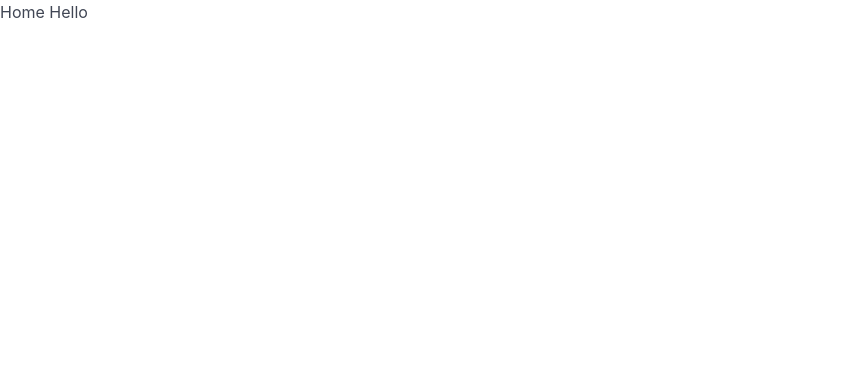
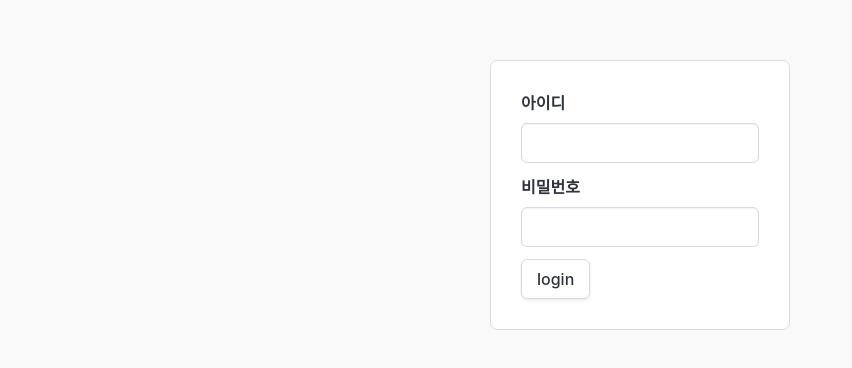
Before and after one commit to iinow/realnoti, a React app: page / in a window 1280 px wide. Shown: the top 368 px of the page, without its empty margins (0-852 px from the left). Built offline with nearby package versions, Linux system fonts and the light colour scheme.

Commit message:
HashRouter 사용

```diff
--- a/app/Root.js
+++ /dev/null
@@ -1,14 +0,0 @@
-import React, { Component } from 'react'
-import { BrowserRouter } from 'react-router-dom'
-import PropTypes from 'prop-types'
-import App from './src/renderer/App'
-
-const Root = () => {
-    return (
-        <BrowserRouter>
-            <App />
-        </BrowserRouter>
-    )
-}
-
-export default Root;
--- a/app/index.js
+++ b/app/index.js
@@ -1,5 +1,6 @@
 import React from 'react'
 import ReactDOM from 'react-dom'
-import Root from './Root'
+import App from './src/renderer/App';
 
-ReactDOM.render(<Root/>, document.getElementById('root'))
+
+ReactDOM.render(<App/>, document.getElementById('root'))
--- a/app/src/pages/Login.jsx
+++ b/app/src/pages/Login.jsx
@@ -1,13 +1,15 @@
 import React, { Component } from 'react';
 import PropTypes from 'prop-types';
+import { Link, HashRouter } from 'react-router-dom'
+import { URL_HOME } from '../util/constant'
 
 const BodyBackgroundColor = '#F9F9F9'
 const FORM_STYLE = {
     margin: "0 auto",
     padding: 30,
     width: 300,
-    border : "1px solid #D7DDE1",
-    borderRadius:"7px",
+    border: "1px solid #D7DDE1",
+    borderRadius: "7px",
     backgroundColor: "white"
     // marginLeft: "auto",
     // marginRight: "auto",
@@ -48,18 +50,23 @@ class Login extends Component {
     }
 
     handleLoginOnClick = (e) => {
-        this.setState({
-            id:'',
-            pw:''
-        })
-        alert('클릭22' + this.state.id + ', ' + this.state.pw)
-        this.etxId.focus()
+        const { id, pw } = this.state
+        if (id === '' || pw === '') {
+            this.setState({
+                id: '',
+                pw: ''
+            })
+            alert('클릭22' + this.state.id + ', ' + this.state.pw)
+            this.etxId.focus()
+        } else {
+            this.props.history.push(URL_HOME)
+        }
     }
 
     render() {
         return (
             <form>
-                <div style={{ width: 20, height: 60, padding: '10px', margin: "0 auto"}}>
+                <div style={{ width: 20, height: 60, padding: '10px', margin: "0 auto" }}>
 
                 </div>
                 <div style={FORM_STYLE}>
@@ -69,7 +76,7 @@ class Login extends Component {
                             <input className="input" type="text" placeholder=""
                                 value={this.state.id}
                                 onChange={this.handleIdChange}
-                                ref={(ref)=>this.etxId = ref}/>
+                                ref={(ref) => this.etxId = ref} />
                         </div>
                     </div>
 
@@ -79,11 +86,11 @@ class Login extends Component {
                             <input className="input" type="text" placeholder=""
                                 value={this.state.pw}
                                 onChange={this.handlePwChange}
-                                onKeyPress={(e)=>{
-                                    if(e.key == 'Enter'){
+                                onKeyPress={(e) => {
+                                    if (e.key == 'Enter') {
                                         this.handleLoginOnClick()
                                     }
-                                }}/>
+                                }} />
                         </div>
                     </div>
 
--- a/app/src/renderer/App.jsx
+++ b/app/src/renderer/App.jsx
@@ -1,16 +1,32 @@
 import React, { Component } from 'react'
-import { Route } from 'react-router-dom'
+import {
+    Route,
+    Link,
+    Switch,
+    Redirect,
+    // BrowserRouter as Router2, 사용하지 않음 요즘엔
+    HashRouter as Router
+} from 'react-router-dom'
 import { Login, Home } from '../pages/index'
 import PropTypes from 'prop-types'
+import { URL_LOGIN, URL_HOME } from '../util/constant';
 
-const App = () => {
-    return (
-        <div>
-            <Route exact path="/" component={Home}/>
-            <Route exact path="/login" component={Login}/>
-        </div>
-    )
-}
+const App = () => (
+    <Router>
+            {/* <div>
+                Hello Main
+                <Link to="/">login고고</Link>
+            </div> */}
+        <Switch>
+            <Route exact path={URL_LOGIN} component={Login} />
+            <Route exact path={URL_HOME} component={Home} />
+        </Switch>
+    </Router>
+)
+
+// if(!location.hash.length){
+//     location.hash = '/'
+// }
 
 App.propTypes = {
 
--- /dev/null
+++ b/app/src/util/constant.js
@@ -0,0 +1,2 @@
+export const URL_HOME = '/home'
+export const URL_LOGIN = '/'
```
Also changed, not shown: app/src/renderer/Test.jsx (added, +25 -0 lines), app/build/bundle.js, 1 other file (tests, documents, lock files or other folders).
